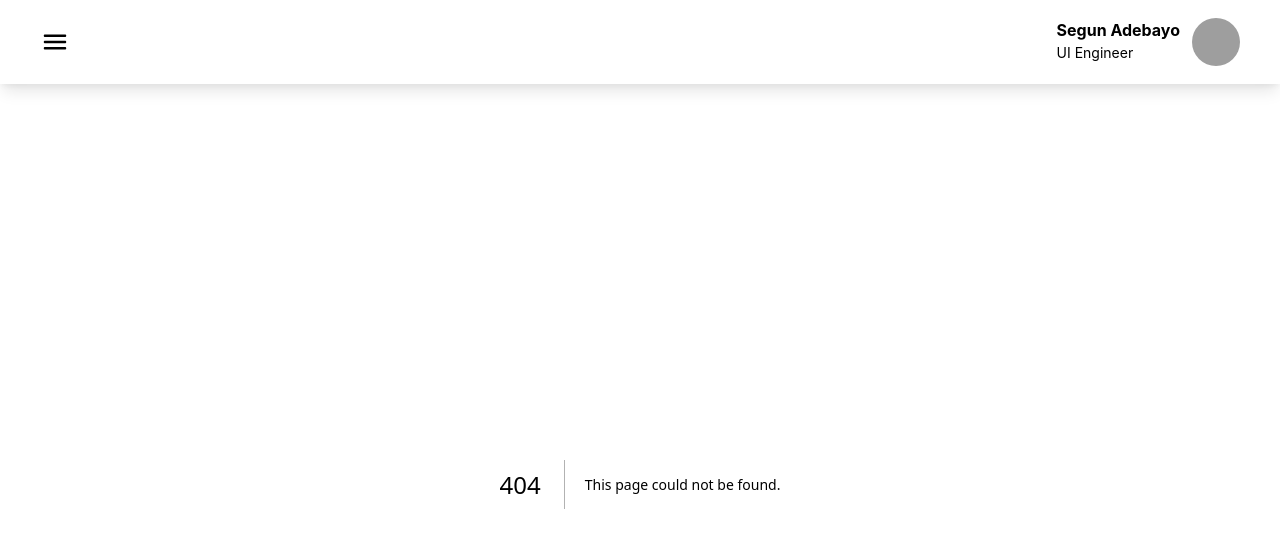
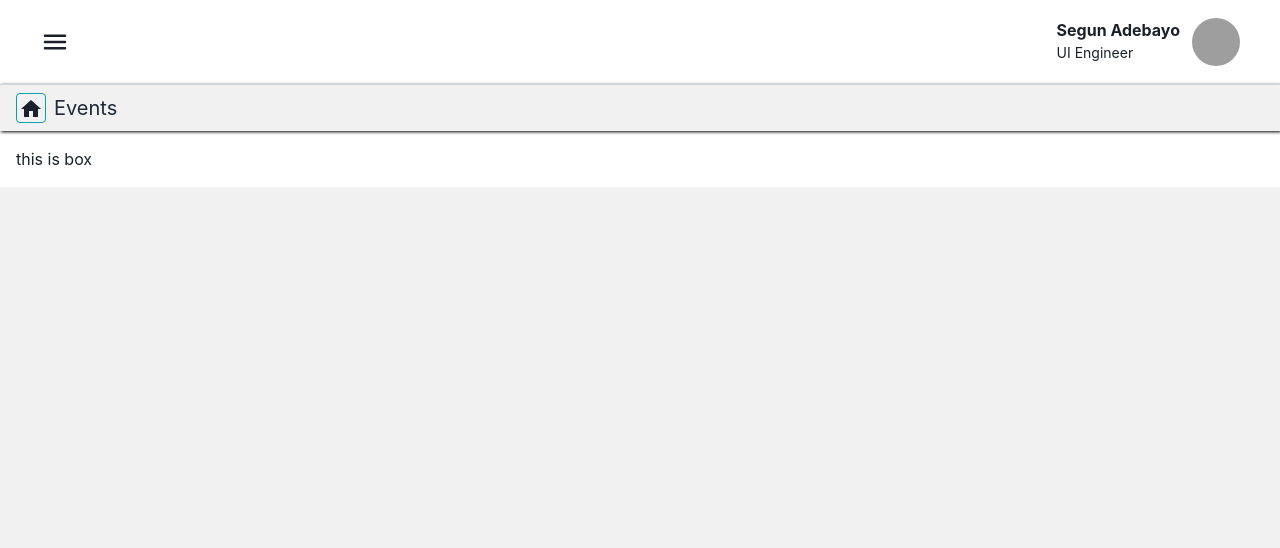
Before and after one commit to maniksarker25/School-Management, a Next.js app in the folder client-side/: page /dashboard/add-event in a window 1280 px wide. Before the commit this address had no page. Shown: the top 548 px of the page. Built offline with nearby package versions, Linux system fonts and the light colour scheme; grey boxes are pictures that could not be loaded.

Commit message:
add event page

```diff
--- /dev/null
+++ b/client-side/pages/dashboard/add-event/index.jsx
@@ -0,0 +1,20 @@
+/** @format */
+
+import DashboardPageTitle from "@/src/component/share/Dashboard/DashboardPageTitle/DashboardPageTitle";
+import { Box } from "@chakra-ui/react";
+import React from "react";
+
+const index = () => {
+	return (
+		<div>
+			<Box>
+				<DashboardPageTitle title={"Events"} />
+			</Box>
+			<Box p={4}>
+				<Box bg={"white"}>this is box</Box>
+			</Box>
+		</div>
+	);
+};
+
+export default index;
--- a/client-side/pages/dashboard/index.js
+++ b/client-side/pages/dashboard/index.js
@@ -1,11 +1,16 @@
 import DashboardLayout from '@/src/component/core/layout/DashboardLayout';
+import DashboardPageTitle from '@/src/component/share/Dashboard/DashboardPageTitle/DashboardPageTitle';
+import { Box } from '@chakra-ui/react';
 import React from 'react';
 
 const Dashboard = () => {
     return (
-
+		<Box>
+			<Box>
+				<DashboardPageTitle title={"Dashboard"} />
+			</Box>
 			<p>this is dashboard mane file </p>
-
+		</Box>
 	);
 };
 
--- /dev/null
+++ b/client-side/src/component/share/Dashboard/DashboardPageTitle/DashboardPageTitle.jsx
@@ -0,0 +1,40 @@
+/** @format */
+
+import { Box, Stack } from "@chakra-ui/react";
+import React from "react";
+import HomeIcon from "@mui/icons-material/Home";
+import Link from "next/link";
+const DashboardPageTitle = ({title}) => {
+	return (
+		<Stack
+			py={2}
+			px={4}
+			bg={"#F1F1F1"}
+			display={"flex"}
+			flexDirection={"row"}
+			alignItems={"center"}
+			borderTop={"1px"}
+			borderColor={"gray.300"}
+			className='shadow-[1px_1px_3px_#000000]'
+		>
+			{/* dashbaord icon  */}
+			<Link href={"/dashboard"}>
+				<Box
+					py={"1px"}
+					px={"2px"}
+					border={"1px"}
+					borderColor={"primaryColor.900"}
+					className='group cursor-pointer rounded'
+				>
+					<HomeIcon className='group-hover:text-gray-500 duration-500' />
+				</Box>
+			</Link>
+
+			<Box>
+				<h1 className='text-xl  text-gray-800'>{title}</h1>
+			</Box>
+		</Stack>
+	);
+};
+
+export default DashboardPageTitle;
--- a/client-side/src/constant/dashboardSideBar.js
+++ b/client-side/src/constant/dashboardSideBar.js
@@ -2,32 +2,32 @@ export const sidebar = {
 	admin: [
 		{
 			title: "employ",
-      link: '/dashboard/employ'
+			link: "/dashboard/employ",
 		},
 		{
 			title: "student",
-      link: '/all-student'
+			link: "/all-student",
 		},
 		{
-      title: 'event',
-      data:[
+			title: "event",
+			data: [
 				{
-          title: 'Add Event',
-          link: '/add-event'
+					title: "Add Event",
+					link: "/dashboard/add-event",
 				},
 				{
-          title: 'Manage Event',
-          link: '/manage-event'
+					title: "Manage Event",
+					link: "/dashboard/manage-event",
 				},
-
-      ]
-    },{
+			],
+		},
+		{
 			title: "employ",
-      link: '/dashboard/employ'
+			link: "/dashboard/employ",
 		},
 		{
 			title: "student",
-      link: '/all-student'
+			link: "/all-student",
 		},
 	],
 };
```
Lines whose indentation alone changed are shown as unchanged.
